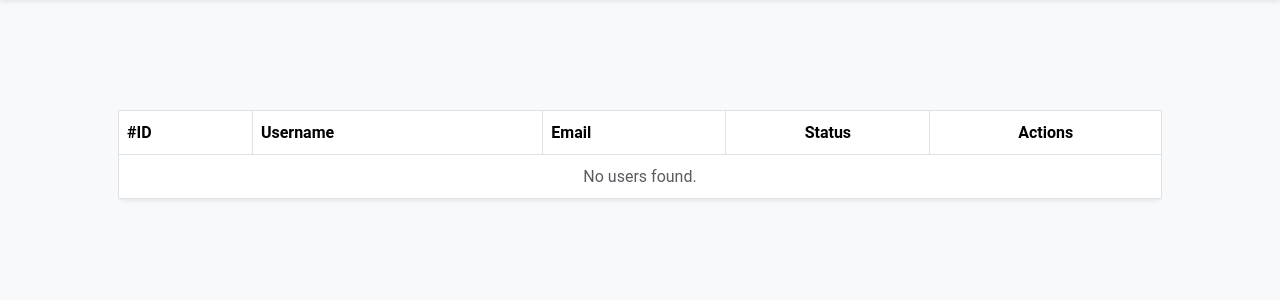
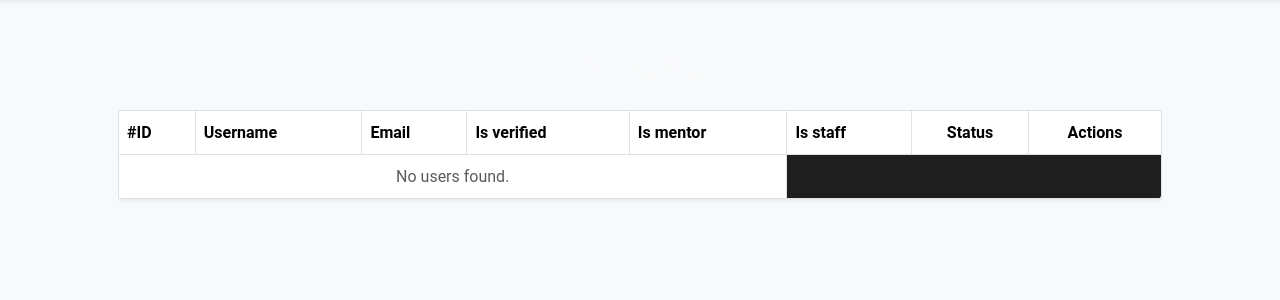
Before and after one commit to rostya-codes/mentorship_platform, a Django app: template dashboard/templates/dashboard/users-list.html in a window 1280 px wide. Shown: the part 91-391 px from the top of the page. Run offline with Django 4.2, Linux system fonts and the light colour scheme; the template is opened without the code that fills it, so the values that code supplies are empty.

Commit message:
emojies added

```diff
--- a/dashboard/templates/dashboard/users-list.html
+++ b/dashboard/templates/dashboard/users-list.html
@@ -11,6 +11,9 @@
                     <th>#ID</th>
                     <th>Username</th>
                     <th>Email</th>
+                    <th>Is verified</th>
+                    <th>Is mentor</th>
+                    <th>Is staff</th>
                     <th class="text-center">Status</th>
                     <th class="text-center">Actions</th>
                 </tr>
@@ -21,6 +24,21 @@
                     <td>{{ user.id }}</td>
                     <td>{{ user.username }}</td>
                     <td>{{ user.email }}</td>
+                    {% if user.is_email_verified %}
+                        <td>✅</td>
+                    {% else %}
+                        <td>❌</td>
+                    {% endif %}
+                    {% if user.is_mentor %}
+                        <td>✅</td>
+                    {% else %}
+                        <td>❌</td>
+                    {% endif %}
+                    {% if user.is_staff %}
+                        <td>✅</td>
+                    {% else %}
+                        <td>❌</td>
+                    {% endif %}
                     <td class="text-center">
                         {% if user.is_active %}
                             <span class="badge bg-success">Active</span>
```
Also changed, not shown: db.sqlite3, readme.md, 1 other file.
